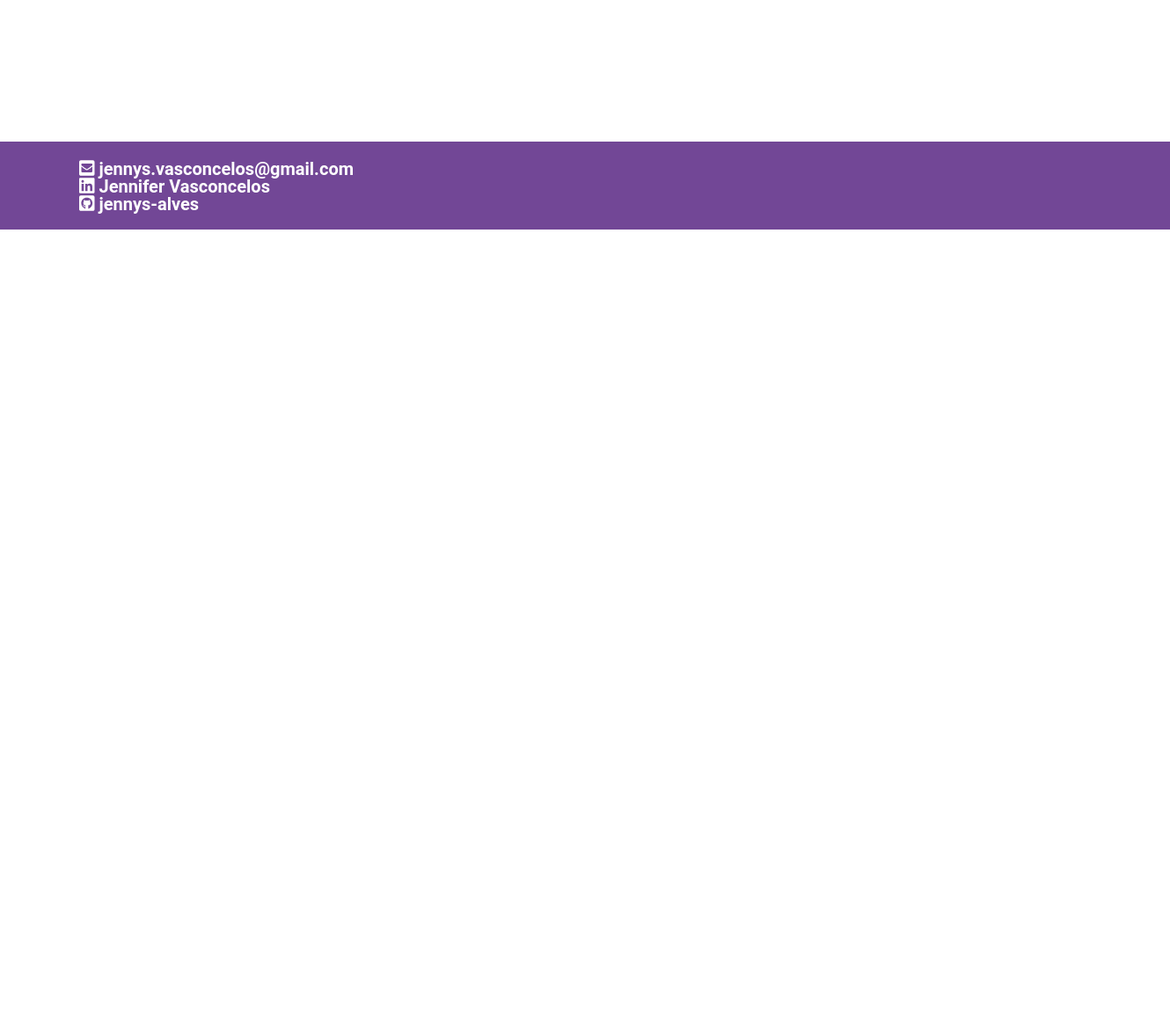
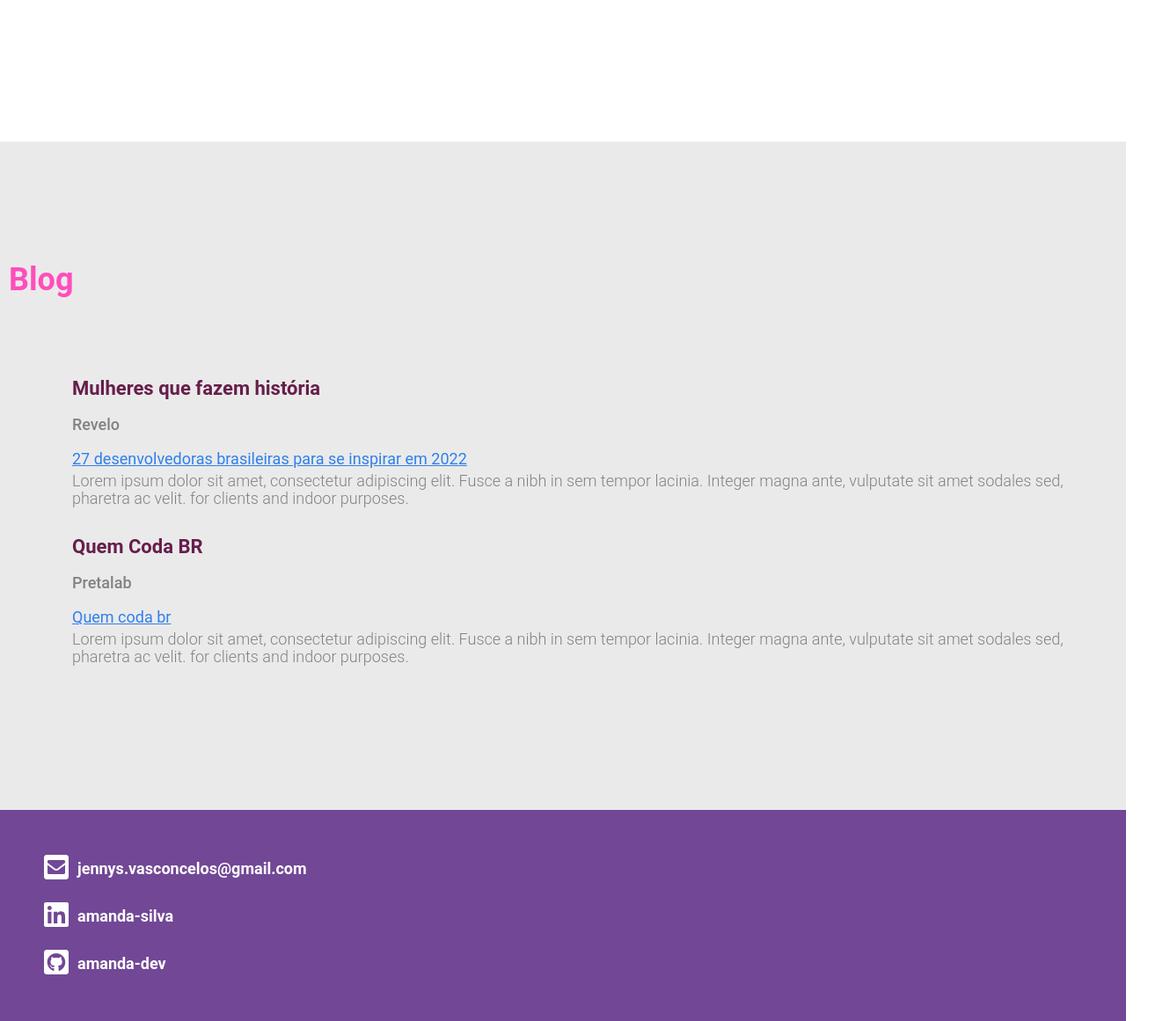
Before and after one commit to jennys-alves/portifolio-pretalab-jennifer-vasconcelos, a plain HTML site: page Meu portfolio/index.html in a window 1280 px wide. Shown: the part 1295-2456 px from the top of the page at 88% size, 1330 px wide, since content can reach past the window. Before the commit the page ends 1561 px from the top, so only its background shows below. Drawn offline with Linux system fonts and the light colour scheme.

Commit message:
Atualizando o meu HTML

```diff
--- a/Meu portfolio/index.css
+++ b/Meu portfolio/index.css
@@ -128,17 +128,28 @@ li {
     color:#828282;
     font-weight: 500;
 }
-.rodape{
+.footer {
+    background-color: #724796;
+    height: 30vh;
     display: flex;
-    background-color: #724796;
-    flex-direction: column;
-    width: 100%; /*Largura*/
-    margin-bottom: 5px;
+    align-items: center;
+}
+
+.estilo-icon {
+    font-size: 32px;
+    margin-right: 10px;
+}
+
+.links {
+    text-decoration:none;
+    color: white;
+}
+
+.lista-footer li {
+    color: #FFFF;
     font-weight: 700;
-    Padding-left: 50px;
-    line-height: 5px;
+    font-size: 18px;
+    margin-bottom: 16px;
+    display: flex;
+    align-items: center;
 }
-.lista-rodape{
-    font-size: 20px;
-    color:#FFF
-}
--- a/Meu portfolio/index.html
+++ b/Meu portfolio/index.html
@@ -27,7 +27,7 @@
 
         <main>
             <section class="principal">
-                <article class="subcontainer-principal container">
+                <article id="portfolio" class="subcontainer-principal container">
                     <div>
                         <img src="img/foto-perfil.png">
                     </div>
@@ -63,15 +63,37 @@
                         </div>
                     </article>
                 </section>
+                <section class="wrapper-portfolio">
+                    <article id="portfolio" class="container article-lista">
+                        <div>
+                            <h3 class="topico-principal">Blog</h3>
+                        </div>
+                        <div class="lista-item">
+                            <ul>
+                                <li>
+                                    <p class="lista-titulo">Mulheres que fazem história</p>
+                                    <p class="subtitulo-lista">Revelo</p>
+                                    <a href="https://community.revelo.io/27-desenvolvedoras-brasileiras-para-se-inspirar-em-2022/" target="_blank" class="lista-local"> 27 desenvolvedoras brasileiras para se inspirar em 2022</a>
+                                    <p class="lista-descricao">Lorem ipsum dolor sit amet, consectetur adipiscing elit. Fusce a nibh in sem tempor lacinia. Integer magna ante, vulputate sit amet sodales sed, pharetra ac velit. for clients and indoor purposes.</p>
+                                </li>
+                                <li>
+                                    <p class="lista-titulo">Quem Coda BR</p>
+                                    <p class="subtitulo-lista">Pretalab</p>
+                                    <a href="https://www.pretalab.com/report-quem-coda" target="_blank" class="lista-local">Quem coda br</a>
+                                    <p class="lista-descricao">Lorem ipsum dolor sit amet, consectetur adipiscing elit. Fusce a nibh in sem tempor lacinia. Integer magna ante, vulputate sit amet sodales sed, pharetra ac velit. for clients and indoor purposes.</p>
+                                </li>
+                            </ul>
+                        </div>
+                    </article>
+                </section>
+            </main>
           <!-- O Footer faz parte da semântica, de criar o rodapé do site -->
-        <footer class="rodape">
-            <div>
-                <ul class="lista-rodape">
-                    <!-- aqui temos os nossos icones, dentro da nossa lista -->
-                    <li><i class="fas fa-envelope-square estilo-icon"></i> jennys.vasconcelos@gmail.com</li>
-                    <li><i class="fab fa-linkedin estilo-icon"></i> Jennifer Vasconcelos</li>
-                    <li><i class="fab fa-github-square estilo-icon"></i> jennys-alves</li>
-                </ul>
+          <footer class="footer">
+            <div class="container">
+                <ul id="contato" class="lista-footer">
+                    <li><i class="fas fa-envelope-square estilo-icon"></i><a href="mailto:jennys.vasconcelos@gmail.com" class="links">jennys.vasconcelos@gmail.com</a></li>
+                    <li><i class="fab fa-linkedin estilo-icon"></i><a href="https://www.linkedin.com/in/jennifervasconcelos/" class="links">amanda-silva</a></li>
+                    <li><i class="fab fa-github-square estilo-icon"></i><a href="https://github.com/mandypry" class="links">amanda-dev</a></li>
             </div>
         </footer>
     </body>
```
